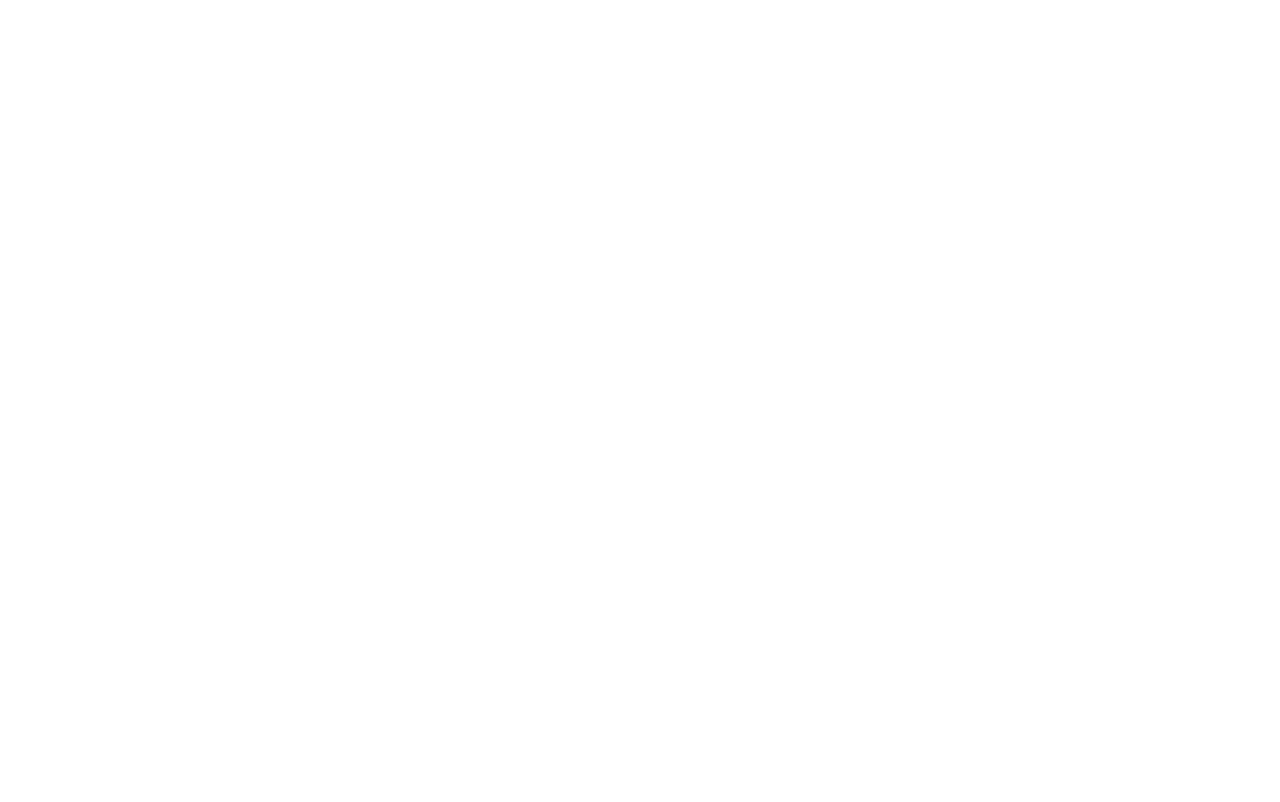
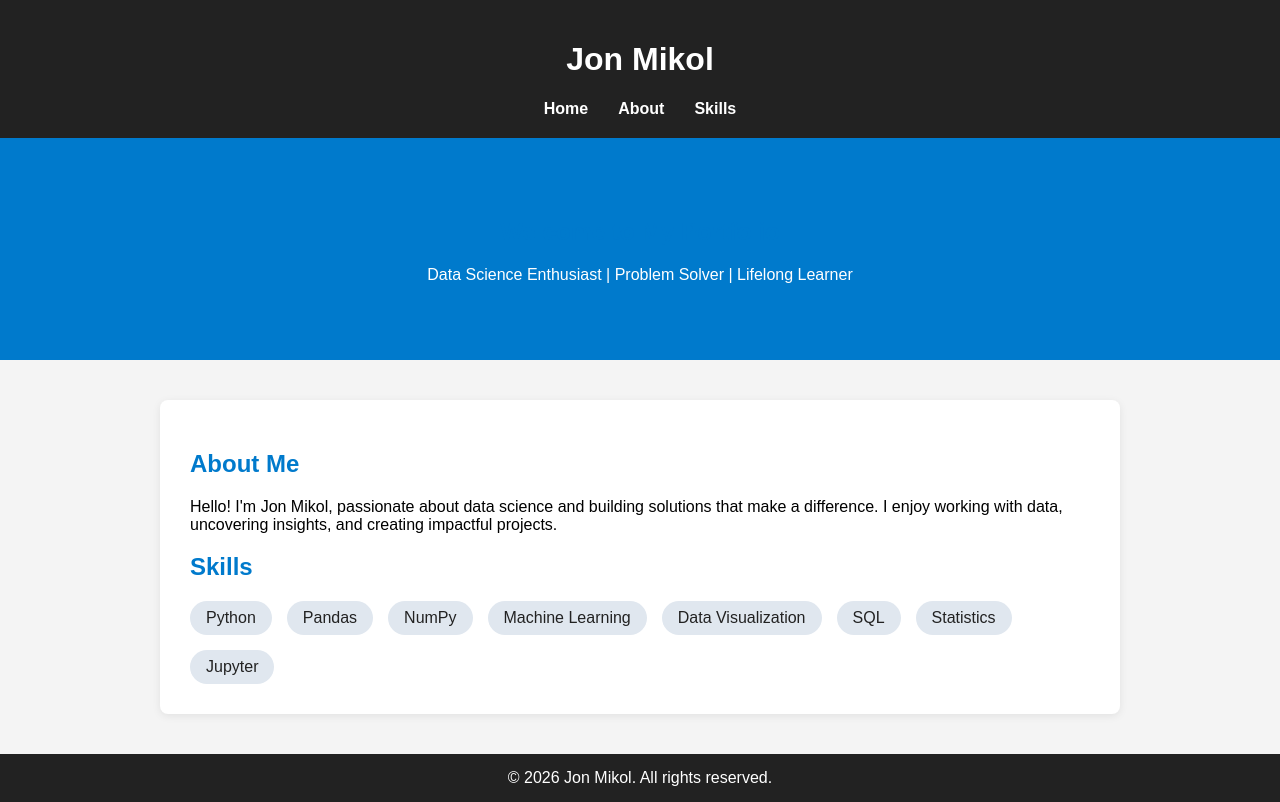
Before and after one commit to jonmikol290-tech/my-portfolio, a plain HTML site: page index.html in a window 1280 px wide. Drawn offline with Linux system fonts and the light colour scheme.

Commit message:
Add professional portfolio template

```diff
--- a/index.html
+++ b/index.html
@@ -1,13 +1,59 @@
-<!-- Copied from templates/index.html for GitHub Pages deployment -->
-
 <!DOCTYPE html>
 <html lang="en">
 <head>
     <meta charset="UTF-8">
     <meta name="viewport" content="width=device-width, initial-scale=1.0">
-    <title>Portfolio</title>
+    <title>Jon Mikol | Portfolio</title>
+    <style>
+        body { font-family: Arial, sans-serif; margin: 0; padding: 0; background: #f4f4f4; }
+        header { background: #222; color: #fff; padding: 20px 0; text-align: center; }
+        nav ul { list-style: none; padding: 0; margin: 0; display: flex; justify-content: center; }
+        nav ul li { margin: 0 15px; }
+        nav ul li a { color: #fff; text-decoration: none; font-weight: bold; }
+        .hero { background: #007acc; color: #fff; padding: 60px 20px; text-align: center; }
+        .container { max-width: 900px; margin: 40px auto; background: #fff; padding: 30px; border-radius: 8px; box-shadow: 0 2px 8px rgba(0,0,0,0.08); }
+        h2 { color: #007acc; }
+        .skills-list { display: flex; flex-wrap: wrap; gap: 15px; }
+        .skills-list span { background: #e0e7ef; color: #222; padding: 8px 16px; border-radius: 20px; font-size: 1rem; }
+        footer { background: #222; color: #fff; text-align: center; padding: 15px 0; margin-top: 40px; }
+    </style>
 </head>
 <body>
-    <!-- Add your content here -->
+    <header>
+        <h1>Jon Mikol</h1>
+        <nav>
+            <ul>
+                <li><a href="#hero">Home</a></li>
+                <li><a href="#about">About</a></li>
+                <li><a href="#skills">Skills</a></li>
+            </ul>
+        </nav>
+    </header>
+    <section class="hero" id="hero">
+        <h2>Welcome to My Portfolio</h2>
+        <p>Data Science Enthusiast | Problem Solver | Lifelong Learner</p>
+    </section>
+    <div class="container">
+        <section id="about">
+            <h2>About Me</h2>
+            <p>Hello! I'm Jon Mikol, passionate about data science and building solutions that make a difference. I enjoy working with data, uncovering insights, and creating impactful projects.</p>
+        </section>
+        <section id="skills">
+            <h2>Skills</h2>
+            <div class="skills-list">
+                <span>Python</span>
+                <span>Pandas</span>
+                <span>NumPy</span>
+                <span>Machine Learning</span>
+                <span>Data Visualization</span>
+                <span>SQL</span>
+                <span>Statistics</span>
+                <span>Jupyter</span>
+            </div>
+        </section>
+    </div>
+    <footer>
+        &copy; 2026 Jon Mikol. All rights reserved.
+    </footer>
 </body>
 </html>
```
